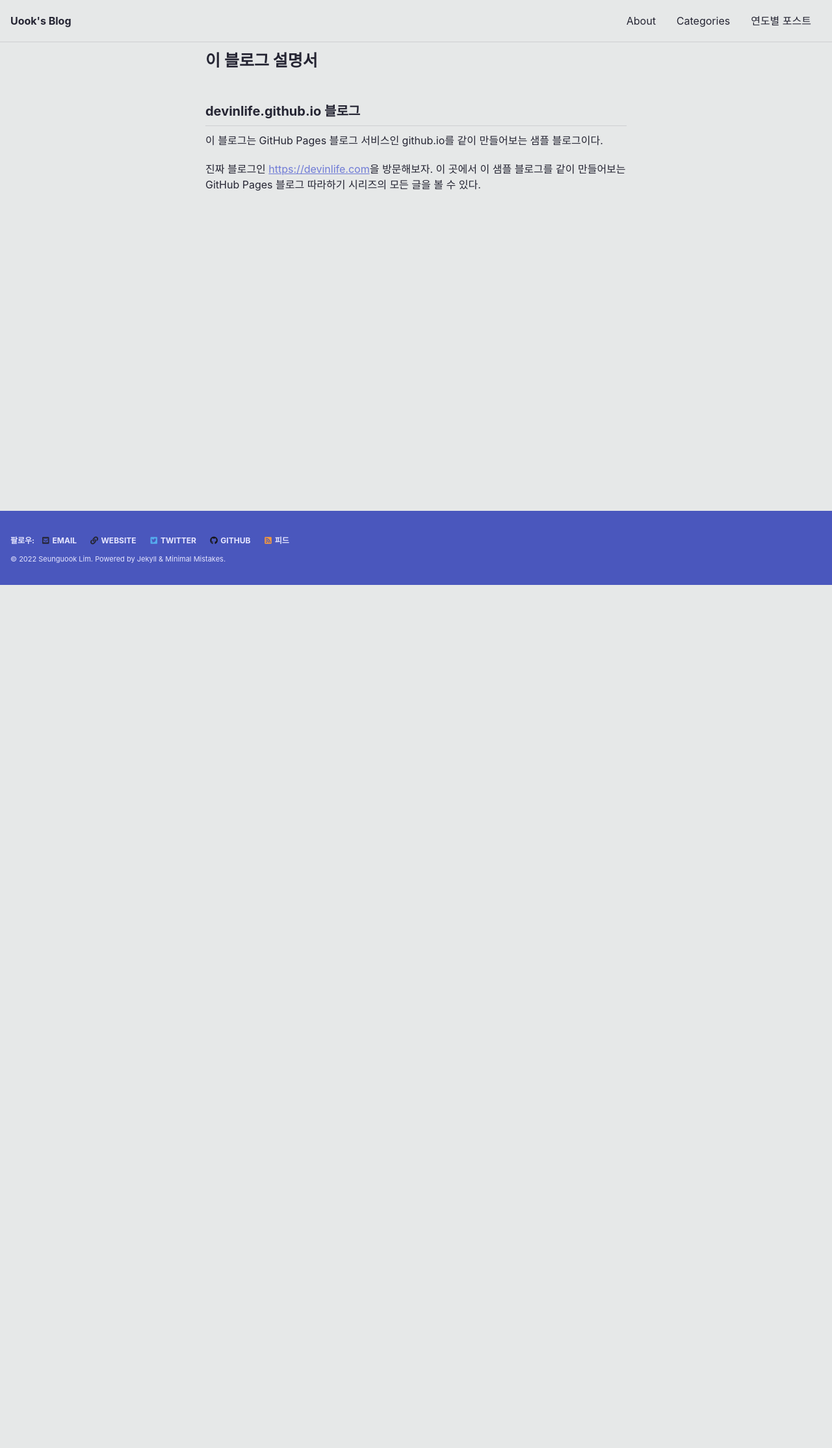
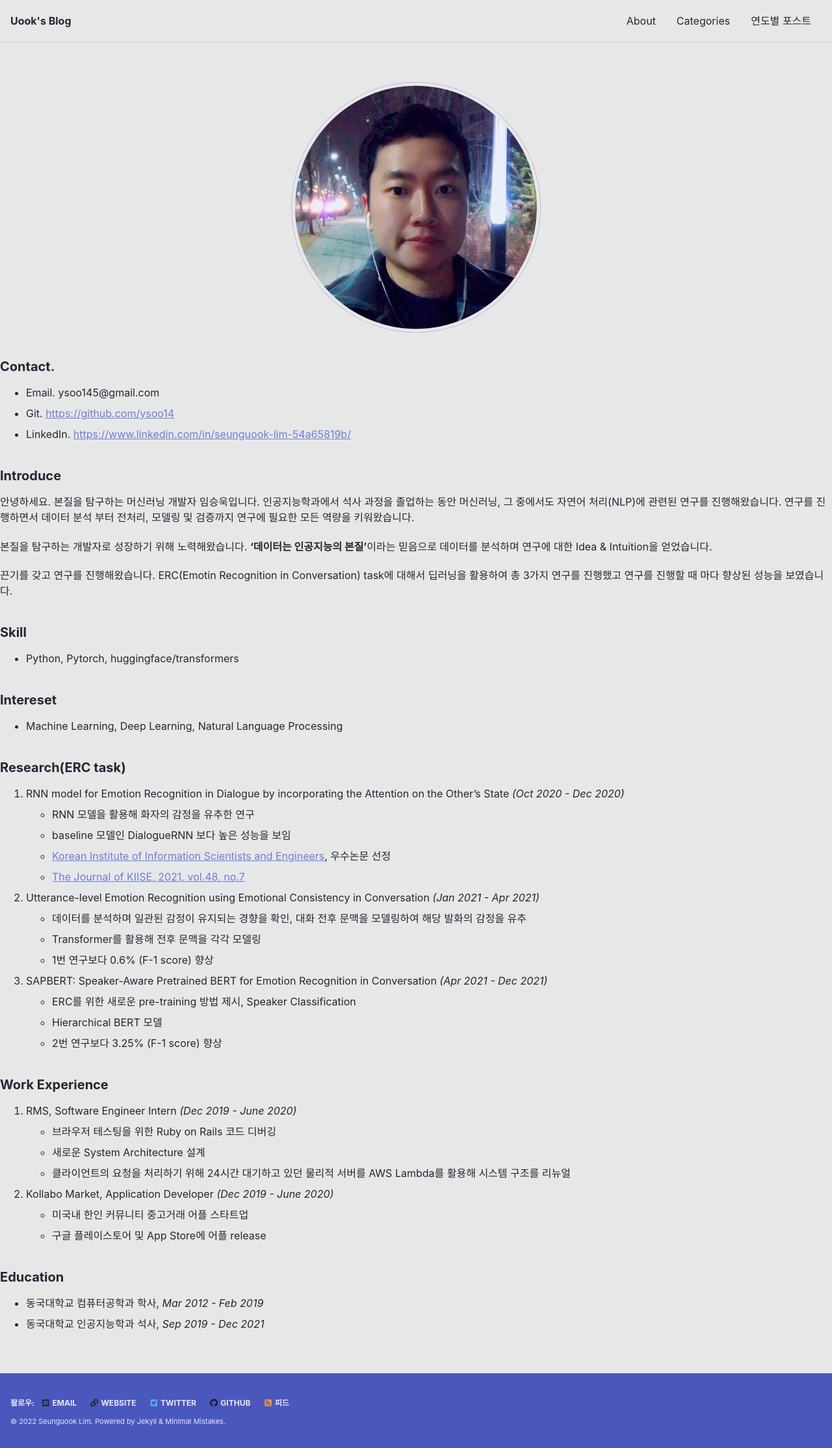
Before and after one commit to ysoo14/ysoo14.github.io, a Jekyll site: the page built from _pages/about.md, in a window 1280 px wide. Shown: the whole page at 65% size. Built offline with Jekyll 4.4.1, drawn with Linux system fonts in a browser that asks for light colours; cached includes are drawn as plain includes; our own code applies the rules of GitHub Pages for plain Markdown files; before the commit the page ends 900 px from its top, so only the background shows below that.

Commit message:
add about page

```diff
--- a/_pages/about.md
+++ b/_pages/about.md
@@ -1,13 +1,70 @@
 ---
-title: "이 블로그 설명서"
 permalink: /about/
-layout: single
+title: "SeunguookLim: 본질을 탐구하는 머신러닝 개발자"
+excerpt: "About Me"
+search: true
+last_modified_at: 2022-01-09T13:00:00+09:00
+toc: true
+
 ---
+<br>
 
-## devinlife.github.io 블로그
+<center><img src="/assets/images/profile.jpeg" width="30%" height="30%" style="
+border: 1px solid #cab6de;
+border-radius: 50%;
+padding: 5px;
+-moz-border-radius: 50%;
+-khtml-border-radius: 50%;
+-webkit-border-radius: 50%;
+"></center>
 
-이 블로그는 GitHub Pages 블로그 서비스인 github.io를 같이 만들어보는 샘플 블로그이다.
+## Contact.
+ * Email. ysoo145@gmail.com
+ * Git. [https://github.com/ysoo14](https://github.com/ysoo14)
+ * LinkedIn. [https://www.linkedin.com/in/seunguook-lim-54a65819b/](https://www.linkedin.com/in/seunguook-lim-54a65819b/)
 
-진짜 블로그인 <https://devinlife.com>을 방문해보자.
-이 곳에서 이 샘플 블로그를 같이 만들어보는 GitHub Pages 블로그 따라하기 시리즈의
-모든 글을 볼 수 있다.
+## Introduce
+안녕하세요. 본질을 탐구하는 머신러닝 개발자 임승욱입니다. 인공지능학과에서 석사 과정을 졸업하는 동안 머신러닝, 그 중에서도 자연어 처리(NLP)에 관련된 연구를 진행해왔습니다. 연구를 진행하면서 데이터 분석 부터 전처리, 모델링 및 검증까지 연구에 필요한 모든 역량을 키워왔습니다.
+
+본질을 탐구하는 개발자로 성장하기 위해 노력해왔습니다. **'데이터는 인공지능의 본질'**이라는 믿음으로 데이터를 분석하며 연구에 대한 Idea & Intuition을 얻었습니다.
+
+끈기를 갖고 연구를 진행해왔습니다. ERC(Emotin Recognition in Conversation) task에 대해서 딥러닝을 활용하여 총 3가지 연구를 진행했고 연구를 진행할 때 마다 향상된 성능을 보였습니다.
+
+## Skill
+ * Python, Pytorch, huggingface/transformers
+
+## Intereset
+ * Machine Learning, Deep Learning, Natural Language Processing
+
+## Research(ERC task)
+ 1. RNN model for Emotion Recognition in Dialogue by incorporating the Attention on the Other’s State *(Oct 2020 - Dec 2020)*
+  * RNN 모델을 활용해 화자의 감정을 유추한 연구
+  * baseline 모델인 DialogueRNN 보다 높은 성능을 보임
+  * [Korean Institute of Information Scientists and Engineers](https://www.dbpia.co.kr/Journal/articleDetail?nodeId=NODE10529656), 우수논문 선정
+  * [The Journal of KIISE, 2021, vol.48, no.7](https://www.kci.go.kr/kciportal/ci/sereArticleSearch/ciSereArtiView.kci?sereArticleSearchBean.artiId=ART002739234)
+
+ 2. Utterance-level Emotion Recognition using Emotional Consistency in Conversation *(Jan 2021 - Apr 2021)*
+  * 데이터를 분석하며 일관된 감정이 유지되는 경향을 확인, 대화 전후 문맥을 모델링하여 해당 발화의 감정을 유추
+  * Transformer를 활용해 전후 문맥을 각각 모델링
+  * 1번 연구보다 0.6% (F-1 score) 향상
+
+ 3. SAPBERT: Speaker-Aware Pretrained BERT for Emotion Recognition in Conversation *(Apr 2021 - Dec 2021)*
+  * ERC를 위한 새로운 pre-training 방법 제시, Speaker Classification
+  * Hierarchical BERT 모델
+  * 2번 연구보다 3.25% (F-1 score) 향상
+
+## Work Experience
+
+1. RMS, Software Engineer Intern *(Dec 2019 - June 2020)*
+ * 브라우저 테스팅을 위한 Ruby on Rails 코드 디버깅
+ * 새로운 System Architecture 설계
+   - 클라이언트의 요청을 처리하기 위해 24시간 대기하고 있던 물리적 서버를 AWS Lambda를 활용해 시스템 구조를 리뉴얼
+
+
+2. Kollabo Market, Application Developer *(Dec 2019 - June 2020)*
+ * 미국내 한인 커뮤니티 중고거래 어플 스타트업
+ * 구글 플레이스토어 및 App Store에 어플 release
+
+## Education
+ * 동국대학교 컴퓨터공학과 학사, *Mar 2012 - Feb 2019*
+ * 동국대학교 인공지능학과 석사, *Sep 2019 - Dec 2021*
--- a/_sass/minimal-mistakes/_reset.scss
+++ b/_sass/minimal-mistakes/_reset.scss
@@ -11,7 +11,7 @@ html {
   font-size: 16px;
 
   @include breakpoint($medium) {
-    font-size: 16px;
+    font-size: 13px;
   }
 
   @include breakpoint($large) {
--- a/_sass/minimal-mistakes/_variables.scss
+++ b/_sass/minimal-mistakes/_variables.scss
@@ -44,7 +44,7 @@ $type-size-7: 0.6875em !default; // ~11px
 $type-size-8: 0.625em !default; // ~10px
 
 /* headline scale */
-$h-size-1: 1.563em !default; // ~25.008px
+$h-size-1: 2.0em !default; // ~25.008px
 $h-size-2: 1.25em !default; // ~20px
 $h-size-3: 1.125em !default; // ~18px
 $h-size-4: 1.0625em !default; // ~17px
```
Also changed, not shown: assets/images/profile.jpeg (added).
